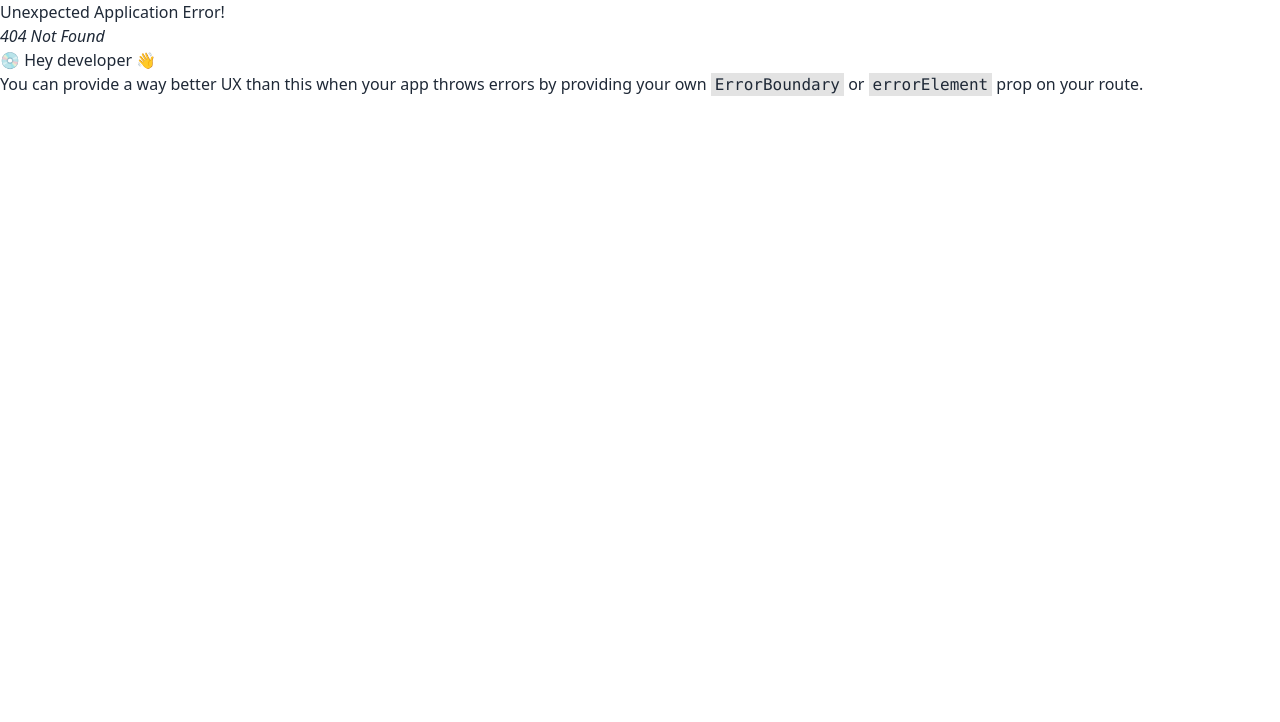
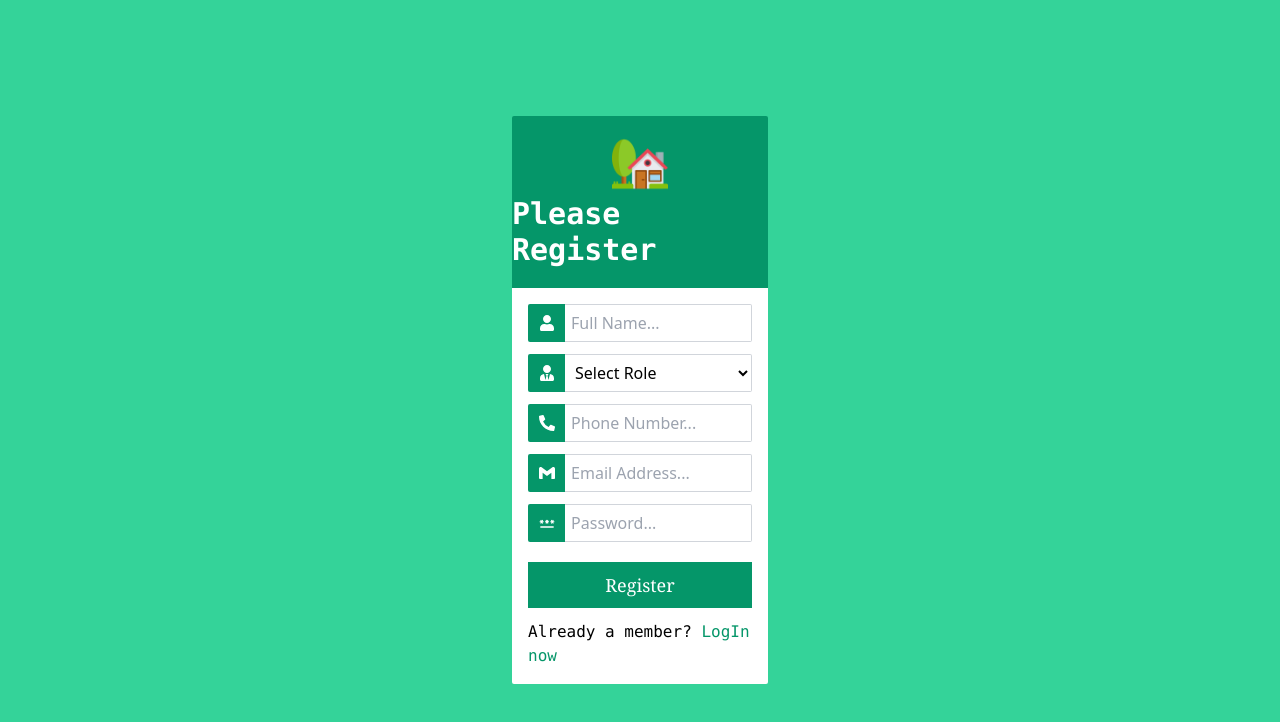
Before and after one commit to mshipan/house-hunter, a React (Vite) app: page /register in a window 1280 px wide. Before the commit this address had no page. Shown: the top 722 px of the page. Built offline with nearby package versions, Linux system fonts and the light colour scheme.

Commit message:
create register page

```diff
--- a/package.json
+++ b/package.json
@@ -14,6 +14,7 @@
     "match-sorter": "^6.3.3",
     "react": "^18.2.0",
     "react-dom": "^18.2.0",
+    "react-icons": "^5.0.1",
     "react-router-dom": "^6.21.3",
     "sort-by": "^1.2.0"
   },
--- a/src/components/shared/Navbar.jsx
+++ b/src/components/shared/Navbar.jsx
@@ -1,15 +1,17 @@
-import { NavLink } from "react-router-dom";
+import { Link, NavLink } from "react-router-dom";
 import logo from "../../assets/house.png";
 const Navbar = () => {
   return (
     <div className="bg-gray-800 py-6">
       <div className="w-2/3 mx-auto flex items-center justify-between">
+        <Link to="/">
           <div className="flex items-center gap-2">
             <img src={logo} alt="Website Logo" className="w-10" />
             <h1 className="text-yellow-500 font-serif text-2xl mt-2 font-semibold">
               HouseHunter
             </h1>
           </div>
+        </Link>
         <nav>
           <ul className="flex items-center gap-8">
             <li className="font-serif text-white hover:text-green-500">
--- /dev/null
+++ b/src/pages/authPages/Register.jsx
@@ -0,0 +1,120 @@
+import logo from "../../assets/house.png";
+import { FaUser, FaUserTie, FaPhoneAlt } from "react-icons/fa";
+import { SiGmail } from "react-icons/si";
+import { MdOutlinePassword } from "react-icons/md";
+import { Link } from "react-router-dom";
+
+const Register = () => {
+  return (
+    <div className="bg-emerald-400 h-screen">
+      <div className="h-full w-full flex items-center justify-center">
+        <div className="w-1/5 rounded-lg">
+          <div className="bg-emerald-600 flex flex-col items-center justify-center gap-1 py-5 rounded-t-sm">
+            <img src={logo} alt="Website Logo" className="w-14" />
+            <h1 className="text-white font-mono text-3xl font-semibold">
+              Please Register
+            </h1>
+          </div>
+          <div className="bg-white p-4 w-full rounded-b-sm">
+            <form className="flex flex-col gap-5">
+              <div className="flex flex-col gap-3">
+                <div className="form-control">
+                  <div className="flex items-center">
+                    <div className="bg-emerald-600 p-[0.659rem] text-white rounded-s-sm">
+                      <FaUser />
+                    </div>
+                    <input
+                      type="text"
+                      name="name"
+                      placeholder="Full Name..."
+                      className="w-full p-1.5 rounded-e-sm bg-white border border-s-0 border-gray-300 placeholder:text-gray-400 outline-none text-black"
+                    />
+                  </div>
+                </div>
+
+                <div className="form-control">
+                  <div className="flex items-center">
+                    <div className="bg-emerald-600 p-[0.659rem] text-white rounded-s-sm">
+                      <FaUserTie />
+                    </div>
+                    <select
+                      name="role"
+                      placeholder="Your Role..."
+                      className="w-full p-1.5 rounded-e-sm bg-white border border-s-0 border-gray-300 placeholder:text-gray-400 outline-none text-black"
+                    >
+                      <option value="" className="text-gray-400">
+                        Select Role
+                      </option>
+                      <option value="houseowner">House Owner</option>
+                      <option value="houserenter">House Renter</option>
+                    </select>
+                  </div>
+                </div>
+
+                <div className="form-control">
+                  <div className="flex items-center">
+                    <div className="bg-emerald-600 p-[0.659rem] text-white rounded-s-sm">
+                      <FaPhoneAlt />
+                    </div>
+                    <input
+                      type="text"
+                      name="phone"
+                      placeholder="Phone Number..."
+                      className="w-full p-1.5 rounded-e-sm bg-white border border-s-0 border-gray-300 placeholder:text-gray-400 outline-none text-black"
+                    />
+                  </div>
+                </div>
+
+                <div className="form-control">
+                  <div className="flex items-center">
+                    <div className="bg-emerald-600 p-[0.659rem] text-white rounded-s-sm">
+                      <SiGmail />
+                    </div>
+                    <input
+                      type="email"
+                      name="email"
+                      placeholder="Email Address..."
+                      className="w-full p-1.5 rounded-e-sm bg-white border border-s-0 border-gray-300 placeholder:text-gray-400 outline-none text-black"
+                    />
+                  </div>
+                </div>
+
+                <div className="form-control">
+                  <div className="flex items-center">
+                    <div className="bg-emerald-600 p-[0.659rem] text-white rounded-s-sm">
+                      <MdOutlinePassword />
+                    </div>
+                    <input
+                      type="password"
+                      name="password"
+                      placeholder="Password..."
+                      className="w-full p-1.5 rounded-e-sm bg-white border border-s-0 border-gray-300 placeholder:text-gray-400 outline-none text-black"
+                    />
+                  </div>
+                </div>
+              </div>
+              <div className="flex flex-col items-center gap-3">
+                <button className="bg-emerald-600 hover:bg-white w-full py-2 border border-emerald-600 text-white hover:text-black font-serif text-lg font-medium transition-all ease-in-out duration-300">
+                  Register
+                </button>
+
+                <div>
+                  <h1 className="text-black font-mono">
+                    Already a member?{" "}
+                    <Link to="/login">
+                      <span className="text-emerald-600 hover:underline">
+                        LogIn now
+                      </span>
+                    </Link>
+                  </h1>
+                </div>
+              </div>
+            </form>
+          </div>
+        </div>
+      </div>
+    </div>
+  );
+};
+
+export default Register;
--- a/src/routes/Router.jsx
+++ b/src/routes/Router.jsx
@@ -1,6 +1,7 @@
 import { createBrowserRouter } from "react-router-dom";
 import MainLayout from "../layouts/MainLayout";
 import Home from "../pages/Home";
+import Register from "../pages/authPages/Register";
 
 const router = createBrowserRouter([
   {
@@ -13,6 +14,10 @@ const router = createBrowserRouter([
       },
     ],
   },
+  {
+    path: "/register",
+    element: <Register />,
+  },
 ]);
 
 export default router;
```
Also changed, not shown: 1 other file (tests, documents, lock files or other folders). Lines whose indentation alone changed are shown as unchanged.
